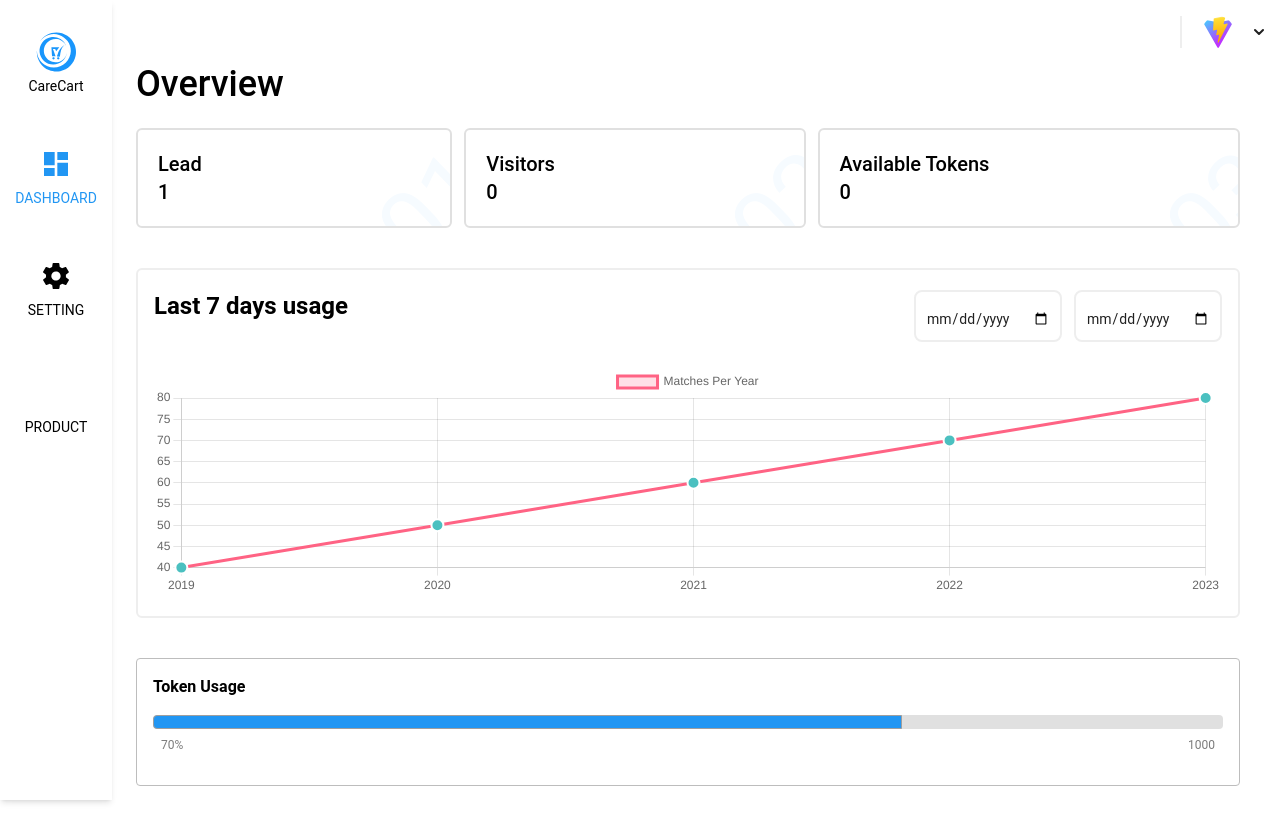
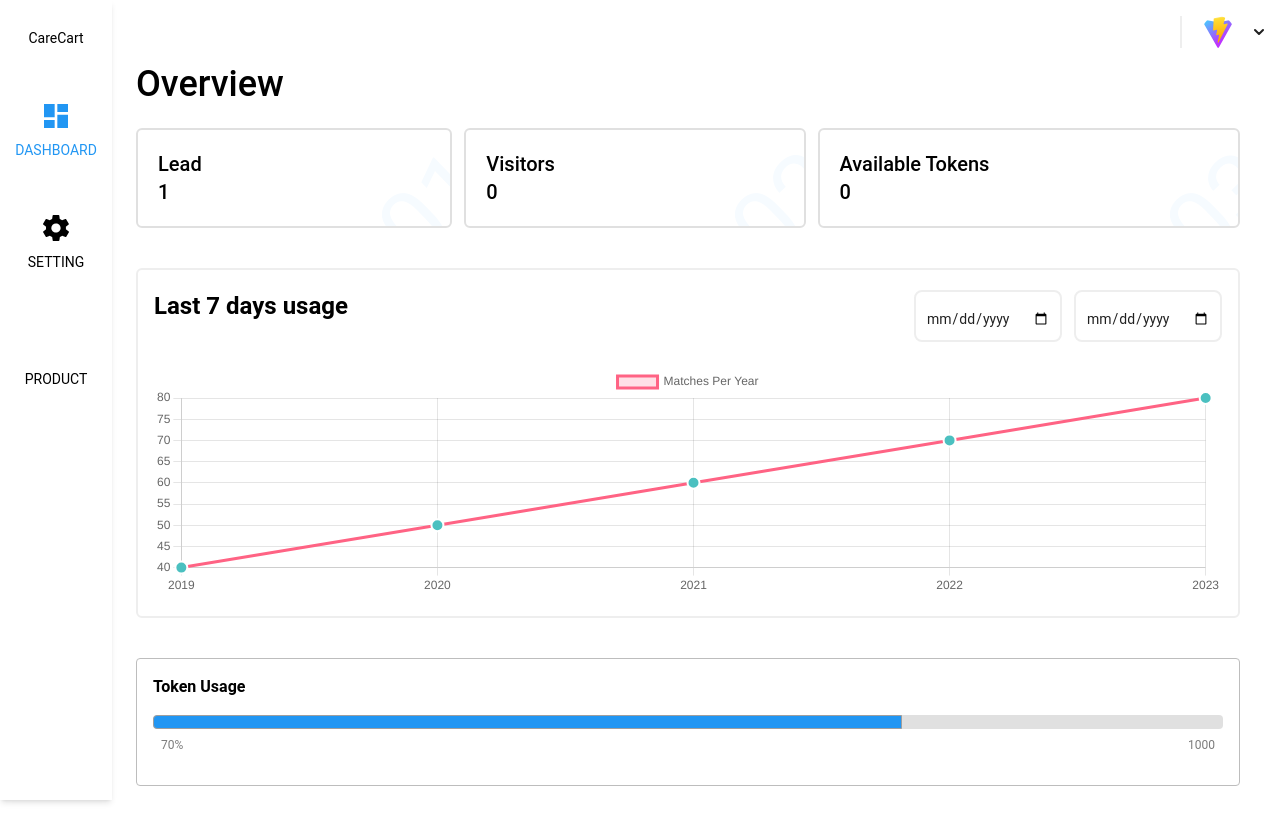
Before and after one commit to jawad026/shop-mate, a React (Vite) app: page / in a window 1280 px wide. Both pictures are taken after a click on the button "Login". Built offline with nearby package versions, Linux system fonts and the light colour scheme; some icons are missing.

Commit message:
logo setting

```diff
--- a/src/components/Sidebar/Sidebar.jsx
+++ b/src/components/Sidebar/Sidebar.jsx
@@ -8,7 +8,7 @@
       <div className="flex flex-col gap-3 items-center text-sm">
         <NavLink to={"/shop/home"}>
           <div className="p-5 flex flex-col items-center mt-2">
-            <div className="icon">
+            {/* <div className="icon">
               <svg
                 width="40"
                 height="48"
@@ -45,7 +45,7 @@
                   fill="#1996FC"
                 ></path>
               </svg>
-            </div>
+            </div> */}
             <div className="text-black">CareCart</div>
           </div>
         </NavLink>
```
